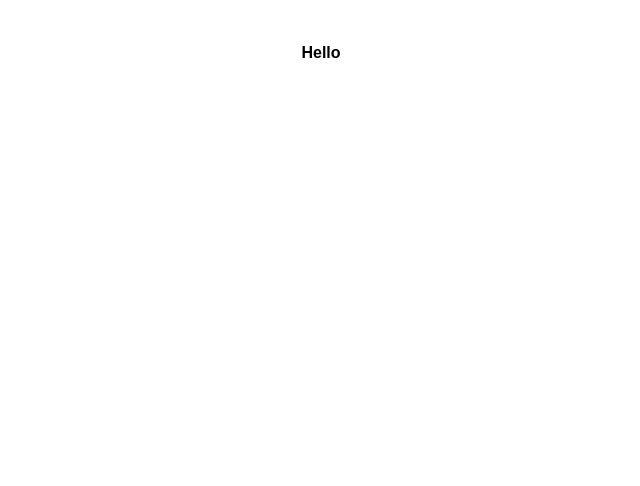
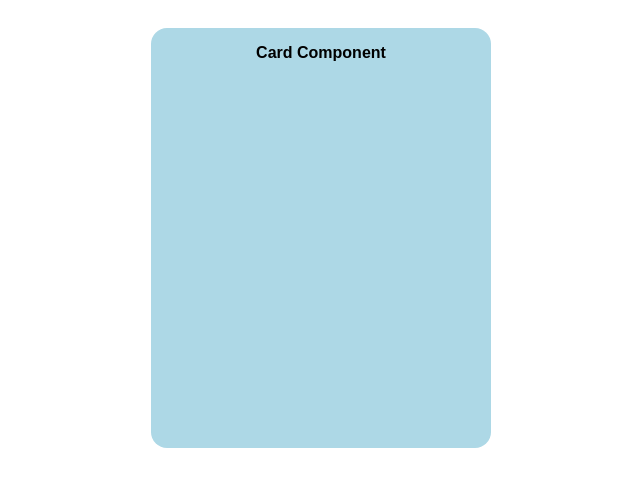
Before and after one commit to Michael-Hutchinson/character-generator, a React (Vite) app: page / in a window 1280 px wide. Shown: the top 486 px of the page, without its empty margins (319-959 px from the left). Built offline with nearby package versions, Linux system fonts and the light colour scheme.

Commit message:
add card to app

```diff
--- a/src/App.tsx
+++ b/src/App.tsx
@@ -1,10 +1,12 @@
 import { Wrapper } from 'App.styles';
 import React from 'react';
+
+import Card from './components/Card/Card';
 
 const App: React.FunctionComponent = () => {
   return (
     <Wrapper>
-      <p>Hello</p>
+      <Card />
     </Wrapper>
   );
 };
```
